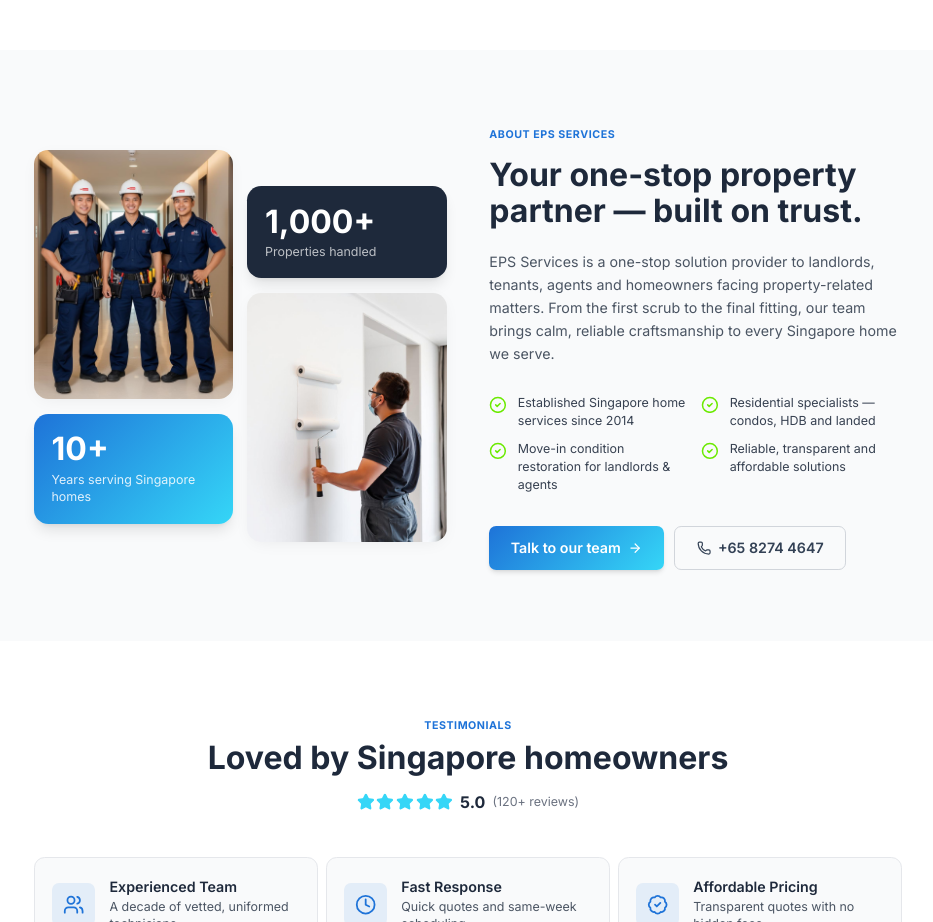
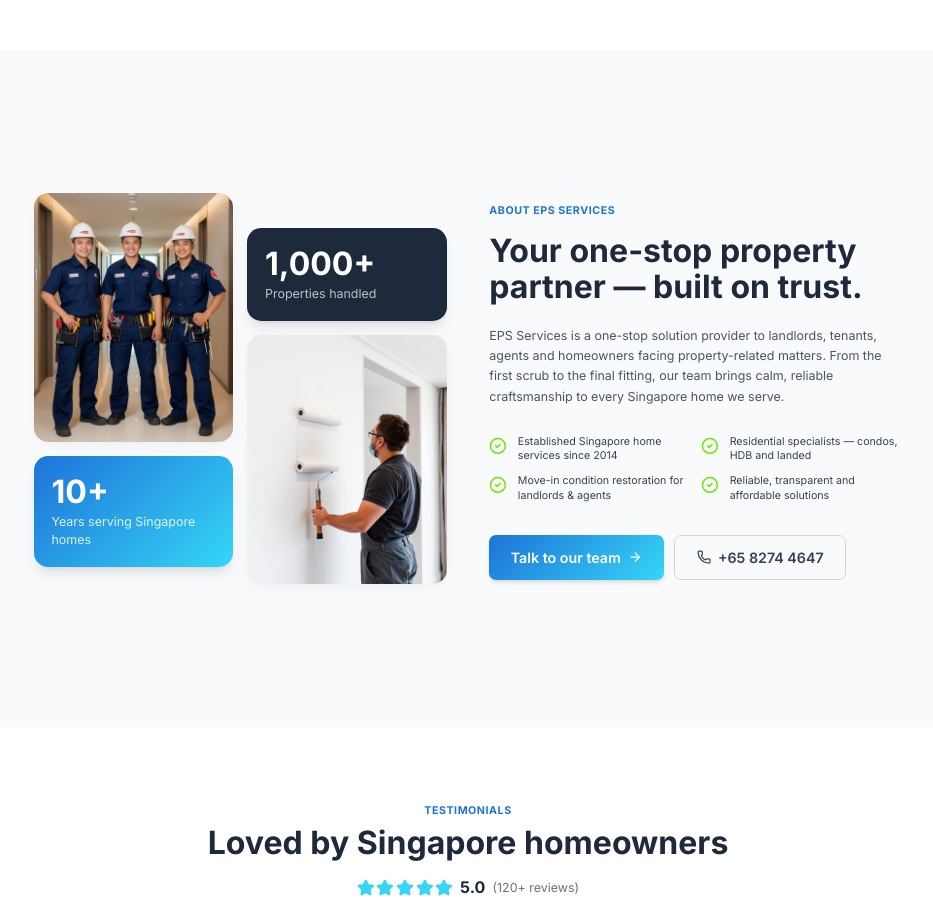
Before and after one commit to ve11yn/eps-service, a Next.js app: page / in a window 1280 px wide. Shown: the part 1460-2382 px from the top of the page, without its empty margins (172-1105 px from the left). Built offline with nearby package versions, Linux system fonts and the light colour scheme.

Commit message:
add: new font spacings

```diff
--- a/components/sections/About.tsx
+++ b/components/sections/About.tsx
@@ -15,7 +15,7 @@ const HIGHLIGHTS = [
 export function About() {
   return (
     <section id="about" className="py-12 lg:py-20 bg-gray-50">
-      <div className="mx-auto max-w-5xl my-15 px-4 lg:px-6">
+      <div className="mx-auto max-w-5xl my-20 px-4 lg:px-6">
         <div className="grid lg:grid-cols-2 gap-12 items-center">
           <div className="relative">
             <div className="grid grid-cols-2 gap-4">
@@ -55,7 +55,7 @@ export function About() {
             <h2 className="mt-4 text-3xl lg:text-4xl font-extrabold text-slate-800 leading-tight">
               Your one-stop property partner — built on trust.
             </h2>
-            <p className="mt-6 text-gray-600 text-base leading-relaxed">
+            <p className="mt-6 text-gray-600 text-sm leading-relaxed">
               EPS Services is a one-stop solution provider to landlords, tenants, agents and homeowners facing property-related matters.
               From the first scrub to the final fitting, our team brings calm, reliable craftsmanship to every Singapore home we serve.
             </p>
@@ -63,7 +63,7 @@ export function About() {
               {HIGHLIGHTS.map((highlight) => (
                 <li key={highlight} className="flex items-start gap-3">
                   <CheckCircle2 className="h-5 w-5 text-[#6BEA00] shrink-0 mt-0.5" />
-                  <span className="text-sm text-gray-700">{highlight}</span>
+                  <span className="text-xs text-gray-700">{highlight}</span>
                 </li>
               ))}
             </ul>
--- a/components/sections/Hero.tsx
+++ b/components/sections/Hero.tsx
@@ -28,7 +28,7 @@ export function Hero() {
                 care for your home.
               </span>
             </h1>
-            <p className="mt-6 max-w-xl text-base lg:text-lg text-white/70 leading-relaxed">
+            <p className="mt-6 max-w-xl text-sm lg:text-lg text-white/70 leading-relaxed">
               Cleaning, painting, repairs, plumbing, electrical and move-in solutions — delivered by one trusted team.
             </p>
 
```
